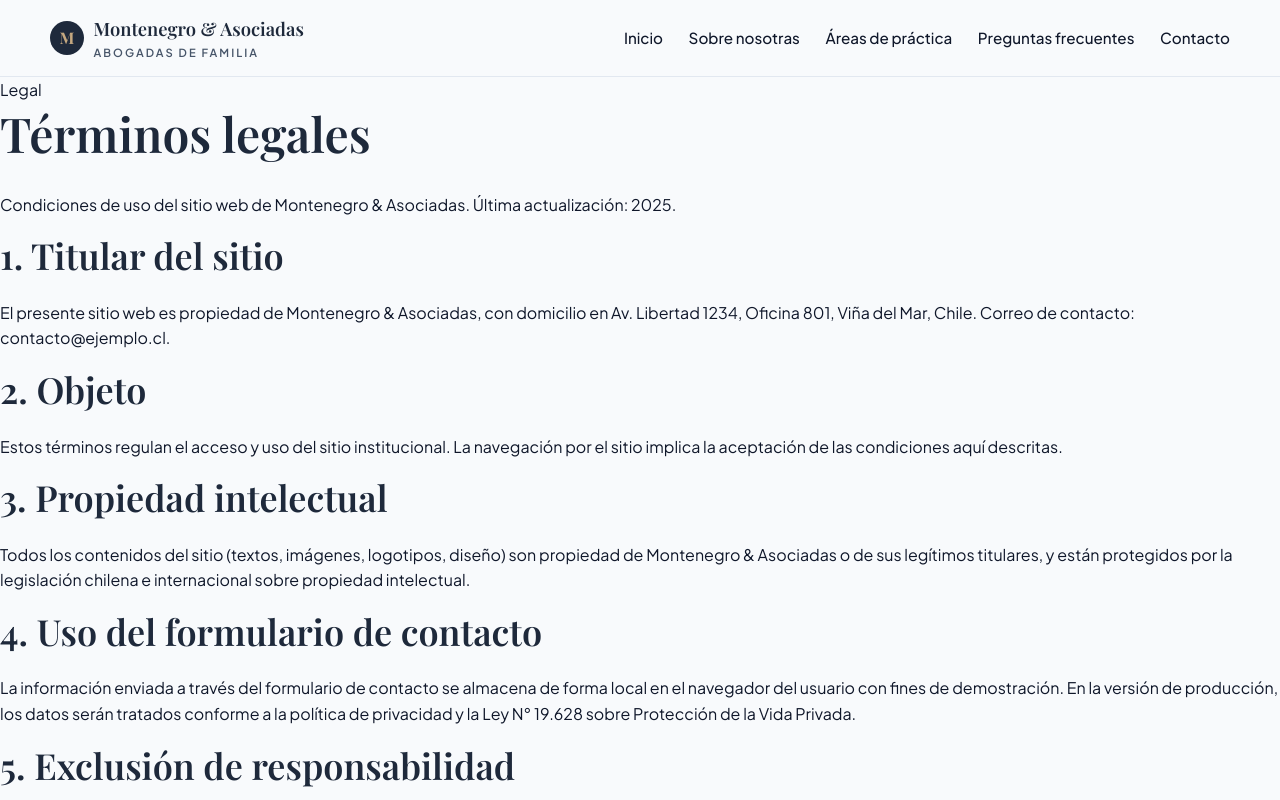
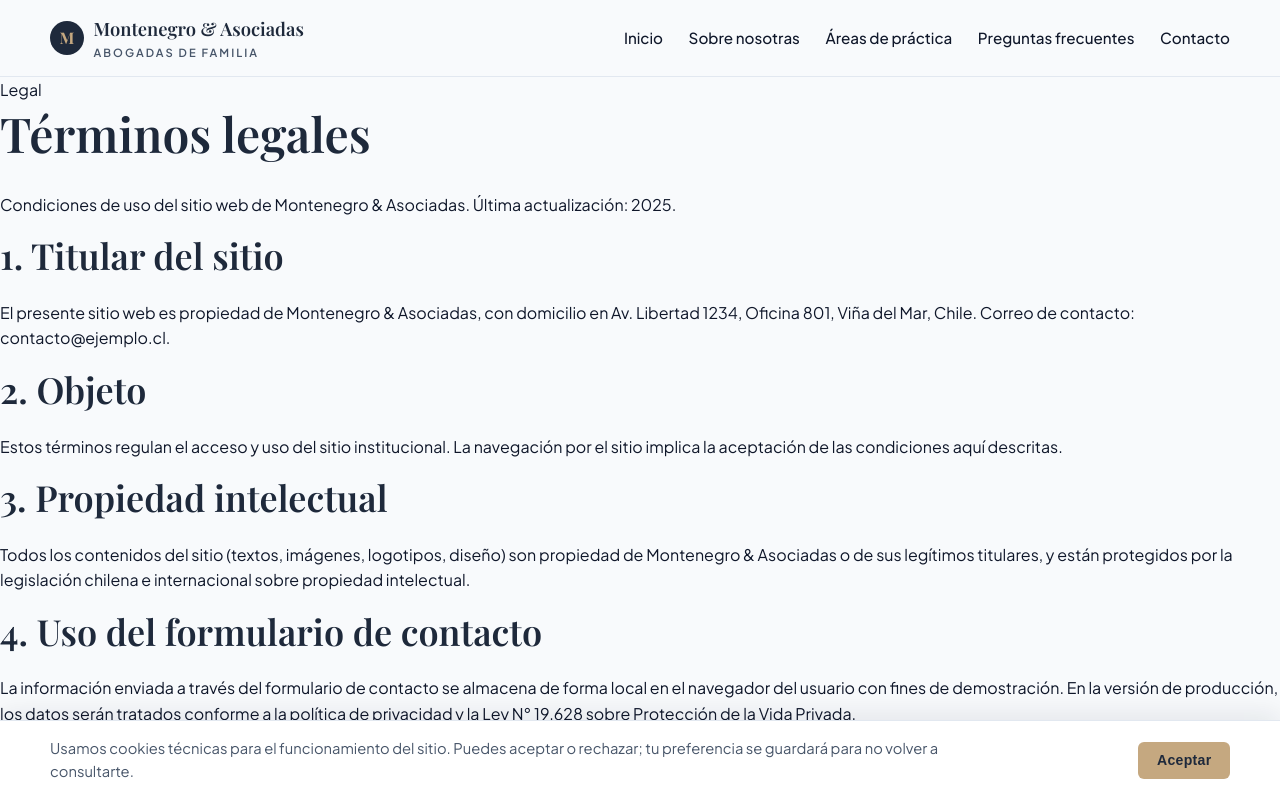
Before and after one commit to Gertecin/261012-EstudioJuridicoChile, a React (Vite) app: page /261012-EstudioJuridicoChile/terminos-legales in a window 1280 px wide. Shown: the top 800 px of the page. Built offline with nearby package versions, Linux system fonts and the light colour scheme.

Commit message:
Refactor CookieBanner component structure and styles

```diff
--- a/src/components/CookieBanner.jsx
+++ b/src/components/CookieBanner.jsx
@@ -17,12 +17,12 @@ export default function CookieBanner() {
   if (!visible) return null
 
   return (
-    <div className="fixed inset-x-0 bottom-0 z-50 bg-white border-t border-borde shadow-[0_-8px_24px_rgba(15,23,42,0.08)] p-4" role="dialog" aria-label="Aviso de cookies">
-      <div className="max-w-site mx-auto flex flex-col md:flex-row items-start md:items-center gap-4">
-        <p className="text-sm text-pizarra flex-grow">Usamos cookies técnicas para el funcionamiento del sitio. Puedes aceptar o rechazar; tu preferencia se guardará para no volver a consultarte.</p>
-        <div className="flex gap-2">
-          <button onClick={() => guardar('rejected')} className="px-4 py-2 text-sm font-semibold border border-white/50 text-white rounded hover:bg-white/10">Rechazar</button>
-          <button onClick={() => guardar('accepted')} className="px-4 py-2 text-sm font-semibold bg-dorado text-petroleo rounded hover:bg-dorado-hover hover:text-white">Aceptar</button>
+    <div id="cookie-banner" className={`cookie-banner ${visible ? 'show' : ''}`} role="dialog" aria-live="polite" aria-label="Aviso de cookies">
+      <div className="cookie-inner">
+        <p>Usamos cookies técnicas para el funcionamiento del sitio. Puedes aceptar o rechazar; tu preferencia se guardará para no volver a consultarte.</p>
+        <div className="cookie-actions">
+          <button className="btn btn-outline" onClick={() => guardar('rejected')} style={{ color: '#fff', borderColor: 'rgba(255,255,255,.5)' }}>Rechazar</button>
+          <button className="btn btn-primary" onClick={() => guardar('accepted')}>Aceptar</button>
         </div>
       </div>
     </div>
```
